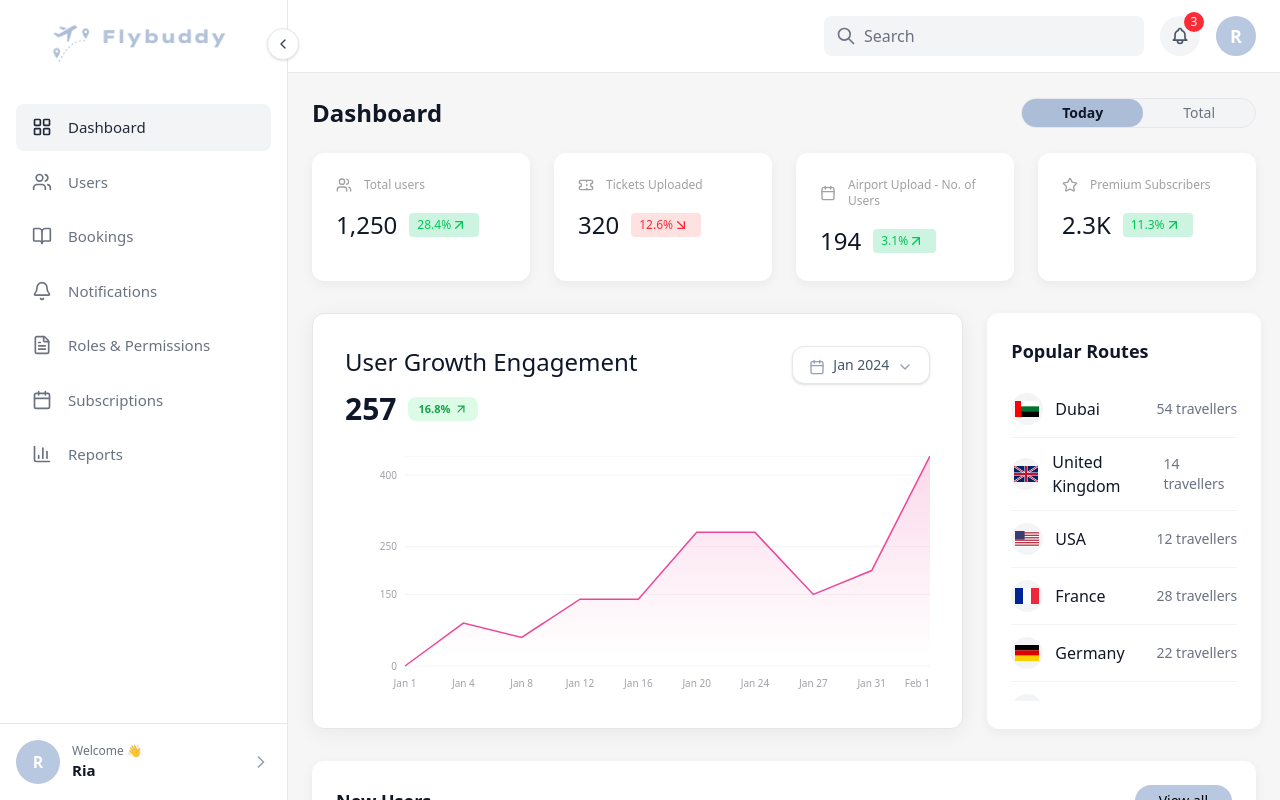
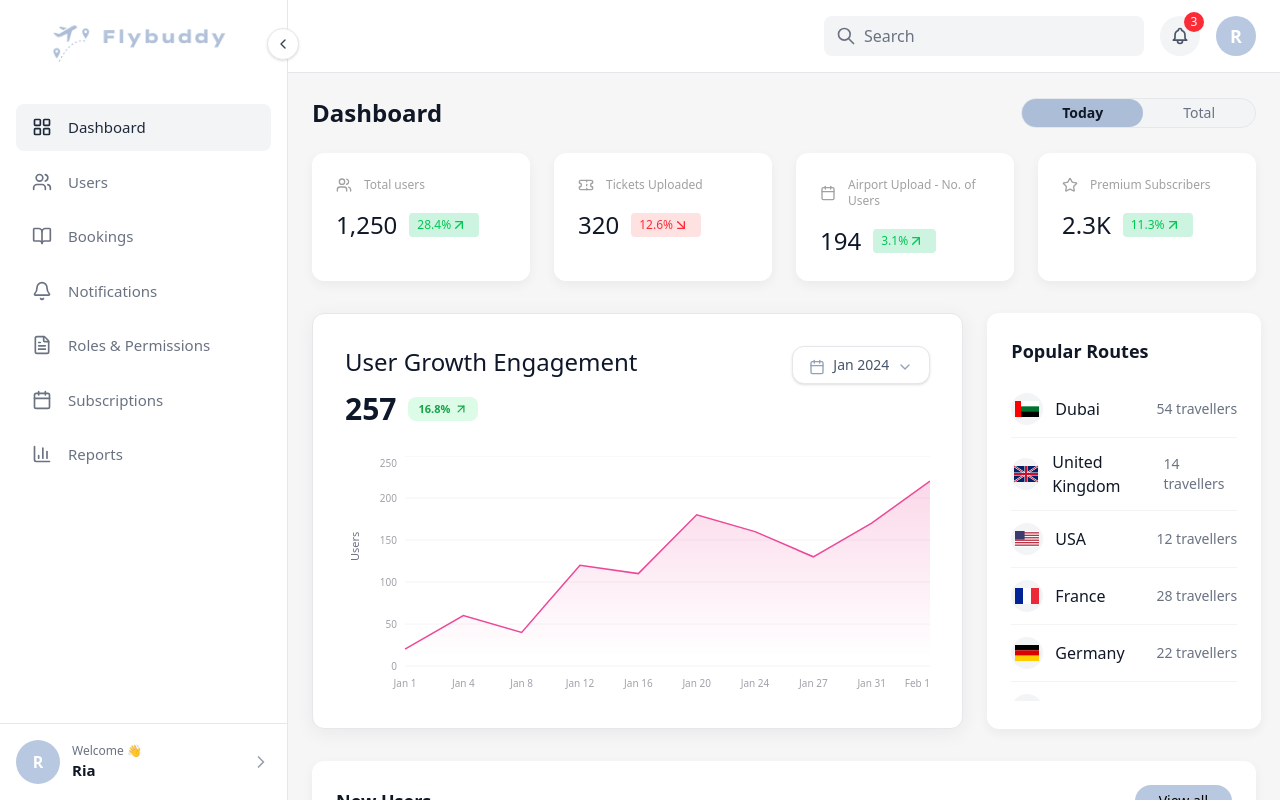
Before and after one commit to kanakk365/FlyBuddy, a React (Vite) app: page /home in a window 1280 px wide. Built offline with nearby package versions, Linux system fonts and the light colour scheme.

Commit message:
fix : home page

```diff
--- a/src/components/pages/Home.jsx
+++ b/src/components/pages/Home.jsx
@@ -1,4 +1,4 @@
-import React from "react";
+import React, { useState } from "react";
 import MainLayout from "../common/MainLayout";
 import {
   ArrowUpRight,
@@ -11,7 +11,22 @@ import {
 import { ChartAreaLinear } from "../ui/area-chart";
 
 function Home() {
-  const metricsData = [
+  const [currentView, setCurrentView] = useState("today");
+
+  const todayData = {
+    chartData: [
+      { day: "Jan 1", value: 20 },
+      { day: "Jan 4", value: 60 },
+      { day: "Jan 8", value: 40 },
+      { day: "Jan 12", value: 120 },
+      { day: "Jan 16", value: 110 },
+      { day: "Jan 20", value: 180 },
+      { day: "Jan 24", value: 160 },
+      { day: "Jan 27", value: 130 },
+      { day: "Jan 31", value: 170 },
+      { day: "Feb 1", value: 220 },
+    ],
+    metricsData: [
       {
         title: "Total users",
         value: "1,250",
@@ -40,9 +55,8 @@ function Home() {
         changeType: "increase",
         icon: "star",
       },
-  ];
-
-  const popularRoutes = [
+    ],
+    popularRoutes: [
       { country: "Dubai", flag: "ae", travelers: "54 travellers" },
       { country: "United Kingdom", flag: "gb", travelers: "14 travellers" },
       { country: "USA", flag: "us", travelers: "12 travellers" },
@@ -55,9 +69,8 @@ function Home() {
       { country: "Spain", flag: "es", travelers: "9 travellers" },
       { country: "Singapore", flag: "sg", travelers: "8 travellers" },
       { country: "Thailand", flag: "th", travelers: "7 travellers" },
-  ];
-
-  const newUsers = [
+    ],
+    newUsers: [
       {
         name: "Rohan Mehta",
         email: "rohan24@...",
@@ -76,7 +89,89 @@ function Home() {
         joined: "Oct 5",
         plan: "Premium",
       },
-  ];
+    ],
+  };
+
+  const totalData = {
+    chartData: [
+      { day: "Jan 1", value: 100 },
+      { day: "Jan 4", value: 220 },
+      { day: "Jan 8", value: 260 },
+      { day: "Jan 12", value: 320 },
+      { day: "Jan 16", value: 380 },
+      { day: "Jan 20", value: 410 },
+      { day: "Jan 24", value: 460 },
+      { day: "Jan 27", value: 520 },
+      { day: "Jan 31", value: 580 },
+      { day: "Feb 1", value: 640 },
+    ],
+    metricsData: [
+      {
+        title: "Total users",
+        value: "12,450",
+        change: "15.2%",
+        changeType: "increase",
+        icon: "users",
+      },
+      {
+        title: "Tickets Uploaded",
+        value: "3,200",
+        change: "8.9%",
+        changeType: "increase",
+        icon: "ticket",
+      },
+      {
+        title: "Airport Upload - No. of Users",
+        value: "1,940",
+        change: "22.1%",
+        changeType: "increase",
+        icon: "calendar",
+      },
+      {
+        title: "Premium Subscribers",
+        value: "23.1K",
+        change: "18.7%",
+        changeType: "increase",
+        icon: "star",
+      },
+    ],
+    popularRoutes: [
+      { country: "USA", flag: "us", travelers: "1,245 travellers" },
+      { country: "United Kingdom", flag: "gb", travelers: "892 travellers" },
+      { country: "Dubai", flag: "ae", travelers: "756 travellers" },
+      { country: "France", flag: "fr", travelers: "634 travellers" },
+      { country: "Germany", flag: "de", travelers: "523 travellers" },
+      { country: "Japan", flag: "jp", travelers: "445 travellers" },
+      { country: "Australia", flag: "au", travelers: "389 travellers" },
+      { country: "Canada", flag: "ca", travelers: "312 travellers" },
+      { country: "Italy", flag: "it", travelers: "298 travellers" },
+      { country: "Spain", flag: "es", travelers: "267 travellers" },
+      { country: "Singapore", flag: "sg", travelers: "198 travellers" },
+      { country: "Thailand", flag: "th", travelers: "156 travellers" },
+    ],
+    newUsers: [
+      {
+        name: "Arun Kumar",
+        email: "arun.kumar@...",
+        joined: "Sep 15",
+        plan: "Premium",
+      },
+      {
+        name: "Maya Singh",
+        email: "maya.singh@...",
+        joined: "Sep 12",
+        plan: "Free",
+      },
+      {
+        name: "Vikram Rao",
+        email: "vikram.rao@...",
+        joined: "Sep 10",
+        plan: "Premium",
+      },
+    ],
+  };
+
+  const currentData = currentView === "today" ? todayData : totalData;
 
   const getFlagIcon = (countryCode) => {
     const flags = {
@@ -194,17 +289,31 @@ function Home() {
           <div className="flex items-center justify-between mb-6">
             <h1 className="text-2xl font-semibold text-gray-900">Dashboard</h1>
             <div className="flex bg-gray-100 rounded-full  border border-gray-200  ">
-              <button className=" py-1 text-gray-900 rounded-full text-sm font-semibold transition-colors bg-[#acbed7] px-10">
+              <button
+                onClick={() => setCurrentView("today")}
+                className={`py-1 rounded-full text-sm font-semibold transition-colors px-10 ${
+                  currentView === "today"
+                    ? "text-gray-900 bg-[#acbed7]"
+                    : "text-gray-500 hover:bg-gray-50 hover:text-gray-700"
+                }`}
+              >
                 Today
               </button>
-              <button className="px-10 py-1 text-gray-500 rounded-full text-sm font-medium hover:bg-gray-50 hover:text-gray-700 transition-colors">
+              <button
+                onClick={() => setCurrentView("total")}
+                className={`px-10 py-1 rounded-full text-sm font-medium transition-colors ${
+                  currentView === "total"
+                    ? "text-gray-900 bg-[#acbed7]"
+                    : "text-gray-500 hover:bg-gray-50 hover:text-gray-700"
+                }`}
+              >
                 Total
               </button>
             </div>
           </div>
 
           <div className="grid grid-cols-1 md:grid-cols-2 lg:grid-cols-4 gap-6 mb-8">
-            {metricsData.map((metric, index) => (
+            {currentData.metricsData.map((metric, index) => (
               <div
                 key={index}
                 className="bg-white p-6 rounded-xl shadow-[0px_4px_12px_0px_rgba(0,0,0,0.05)] border-[#e7e7e7]"
@@ -247,7 +356,7 @@ function Home() {
           {/* Charts and Tables Row */}
           <div className="grid grid-cols-1 lg:grid-cols-[69%_29%] gap-6 mb-8">
             {/* Area Chart */}
-            <ChartAreaLinear />
+            <ChartAreaLinear data={currentData.chartData} />
 
             {/* Popular Routes */}
             <div className="bg-white p-6 pr-2 rounded-xl shadow-[0px_4px_12px_0px_rgba(0,0,0,0.05)] border-[#e7e7e7] ">
@@ -256,7 +365,7 @@ function Home() {
               </h3>
               <div className=" h-80 w-full overflow-y-auto overflow-x-hidden scrollbar-thin ">
                 <div className="space-y-0 pr-4">
-                  {popularRoutes.map((route, index) => (
+                  {currentData.popularRoutes.map((route, index) => (
                     <div
                       key={index}
                       className="flex items-center justify-between py-3 border-b border-gray-100 last:border-b-0"
@@ -313,7 +422,7 @@ function Home() {
                   </tr>
                 </thead>
                 <tbody className="bg-white divide-y divide-gray-200">
-                  {newUsers.map((user, index) => (
+                  {currentData.newUsers.map((user, index) => (
                     <tr key={index}>
                       <td className="px-6 py-4 whitespace-nowrap text-sm font-medium text-gray-900">
                         {user.name}
--- a/src/components/ui/area-chart.jsx
+++ b/src/components/ui/area-chart.jsx
@@ -6,7 +6,7 @@ import { Area, AreaChart, CartesianGrid, ResponsiveContainer, Tooltip, XAxis, YA
 
 export const description = "A linear area chart"
 
-const chartData = [
+const defaultChartData = [
   { day: "Jan 1", value: 0 },
   { day: "Jan 4", value: 90 },
   { day: "Jan 8", value: 60 },
@@ -19,7 +19,17 @@ const chartData = [
   { day: "Feb 1", value: 440 },
 ]
 
-export function ChartAreaLinear() {
+export function ChartAreaLinear({ data, yLabel = "Users" }) {
+  const chartData = Array.isArray(data) && data.length > 0 ? data : defaultChartData
+
+  // Derive dynamic Y-axis ticks from data
+  const values = Array.isArray(chartData) ? chartData.map((d) => Number(d?.value) || 0) : []
+  const maxValue = values.length ? Math.max(...values) : 0
+  const desiredTickCount = 5
+  const stepBase = 50
+  const step = Math.max(stepBase, Math.ceil((maxValue || stepBase) / desiredTickCount / stepBase) * stepBase)
+  const maxTick = Math.max(stepBase * desiredTickCount, Math.ceil((maxValue || stepBase) / step) * step)
+  const ticks = Array.from({ length: Math.floor(maxTick / step) + 1 }, (_, i) => i * step)
   return (
     <div className="bg-white rounded-xl shadow-[0_4px_20px_rgba(15,23,42,0.06)] border border-[#e5e7eb] p-8 w-full">
       <div className="flex items-start justify-between gap-6">
@@ -70,9 +80,10 @@ export function ChartAreaLinear() {
             <YAxis
               tickLine={false}
               axisLine={false}
-              ticks={[0, 150, 250, 400]}
+              ticks={ticks}
               fontSize={10}
               stroke="#a1a1aa"
+              label={{ value: yLabel, angle: -90, position: "insideLeft", offset: 10, style: { fill: "#6b7280", fontSize: 11 } }}
             />
             <Area
               type="linear"
```
Lines whose indentation alone changed are shown as unchanged.
